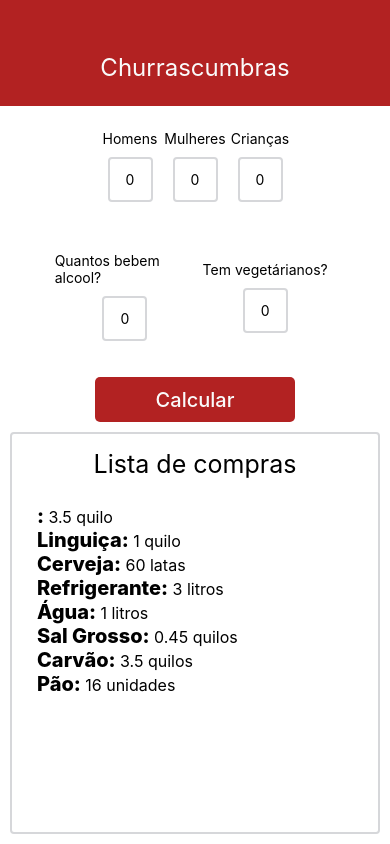
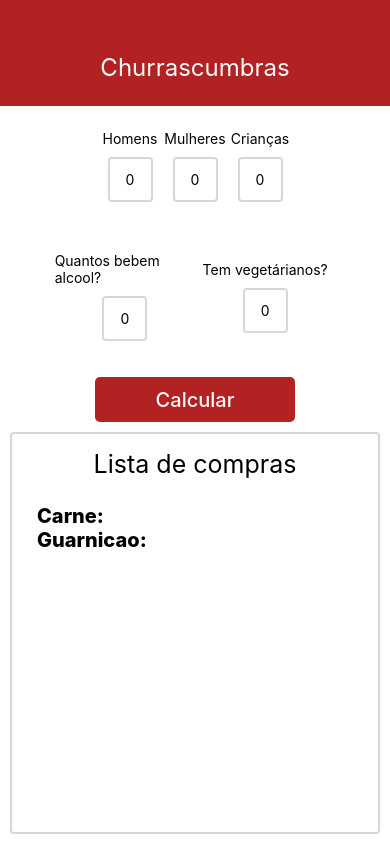
Before and after one commit to gefymarcos/workshop-RN, a React Native app in the folder app7/: screen / in a window 390 px wide. Built offline with nearby package versions, Linux system fonts and the light colour scheme.

Commit message:
alteracoes nos arquivos de estrutura para compartilhar os estados e gerar a lista de compras:

```diff
--- a/app7/src/App.js
+++ b/app7/src/App.js
@@ -1,22 +1,122 @@
-import React from 'react';
+import React, { Component } from 'react';
 import { View, StyleSheet } from 'react-native';
 
-import { Header, Painel } from './Components';
-import Result from './Components/Result';
+import { Header, Painel, Result } from './Components';
 
-export default props => (
+export default class App extends Component {
+  constructor(props) {
+    super(props);
+
+    this.state = {
+      man: '',
+      woman: '',
+      child: '',
+      drinker: '',
+      vegetarian: '',
+      carne: 0,
+      guarnicao: 0,
+      cerveja: 0,
+      bebidas: 0,
+      carvao: 0,
+      resultado: [
+        {
+          title: 'Carne',
+          description: '',
+          unit: ''
+        },
+        {
+          title: 'Guarnicao',
+          description: '',
+          unit: ''
+        }
+      ]
+    };
+
+    this.calcular = this.calcular.bind(this);
+    this.refreshValue = this.refreshValue.bind(this);
+  }
+
+  calcular() {
+    const { man, woman, child, drinker, vegetarian, resultado } = this.state;
+    let { carne, guarnicao, cerveja, bebidas, carvao } = this.state;
+
+    if (man) {
+      carne += parseFloat(man) * 400;
+      guarnicao += parseFloat(man) * 200;
+      bebidas += parseFloat(man) * 1000;
+    }
+    if (woman) {
+      carne += parseFloat(woman) * 300;
+      guarnicao += parseFloat(woman) * 200;
+      bebidas += parseFloat(woman) * 1000;
+    }
+    if (child) {
+      carne += parseFloat(child) * 200;
+      guarnicao += parseFloat(child) * 100;
+      bebidas += parseFloat(child) * 1000;
+    }
+    if (drinker) {
+      cerveja = parseFloat(drinker) * 1500;
+    }
+    if (vegetarian && vegetarian < (man + woman)) {
+      carne -= (parseFloat(vegetarian) * 300);
+      guarnicao += (parseFloat(vegetarian + 10));
+    }
+    if (carne > 0) {
+      carvao = Math.round((carne / 5) * 6);
+    }
+
+    this.setState({
+      carne,
+      guarnicao,
+      cerveja,
+      bebidas,
+      carvao,
+      resultado
+    });
+
+    // const result = parseFloat(man) + parseFloat(woman);
+    console.log('carne: ', `${carne / 1000}kg`);
+    console.log('guarnicao: ', `${guarnicao / 1000}kg`);
+    console.log('bebidas: ', `${bebidas / 1000}l`);
+    console.log('cerveja: ', `${cerveja / 1000}l`);
+    console.log('carvao', `${carvao / 1000}kg`);
+  }
+
+  refreshValue(name, value) {
+    const object = {};
+    object[name] = value;
+    this.setState(object);
+  }
+
+  render() {
+    return (
       <View style={styles.container}>
         <View style={styles.header} >
           <Header />
         </View>
         <View style={styles.painel}>
-      <Painel style={styles.painel} />
+          <Painel
+            style={styles.painel}
+            man={this.state.man}
+            woman={this.state.woman}
+            child={this.state.child}
+            drinker={this.state.drinker}
+            vegetarian={this.state.vegetarian}
+            calcular={this.calcular}
+            refreshValue={this.refreshValue}
+          />
         </View>
         <View style={styles.result}>
-      <Result style={styles.result} />
+          <Result
+            style={styles.result}
+            items={this.state.resultado}
+          />
         </View>
       </View>
     );
+  }
+}
 
 const styles = StyleSheet.create({
   container: {
--- a/app7/src/Components/Item.js
+++ b/app7/src/Components/Item.js
@@ -4,7 +4,7 @@ import { View, Text, StyleSheet } from 'react-native';
 const Item = props => (
   <View style={styles.itemBox}>
     <Text style={styles.itemTitle}>{props.title}: </Text>
-    <Text style={styles.itemDescription}>{props.description} {props.unidade}</Text>
+    <Text style={styles.itemDescription}>{props.description} {props.unit}</Text>
   </View>
 );
 
--- a/app7/src/Components/Painel.js
+++ b/app7/src/Components/Painel.js
@@ -1,115 +1,47 @@
-import React, { Component } from 'react';
+import React from 'react';
 import { View, StyleSheet } from 'react-native';
 
 import { Input, Button } from './';
 
-class Painel extends Component {
-  constructor(props) {
-    super(props);
-
-    this.state = {
-      man: '',
-      woman: '',
-      child: '',
-      drinker: '',
-      vegetarian: ''
-    };
-
-    this.calcular = this.calcular.bind(this);
-    this.refreshValue = this.refreshValue.bind(this);
-  }
-
-  calcular() {
-    let carne = 0,
-      guarnicao = 0,
-      cerveja = 0,
-      bebidas = 0,
-      carvao = 0;
-
-    const { man, woman, child, drinker, vegetarian } = this.state;
-
-    if (man) {
-      carne += parseFloat(man) * 400;
-      guarnicao += parseFloat(man) * 200;
-      bebidas += parseFloat(man) * 1000;
-    }
-    if (woman) {
-      carne += parseFloat(woman) * 300;
-      guarnicao += parseFloat(woman) * 200;
-      bebidas += parseFloat(woman) * 1000;
-    }
-    if (child) {
-      carne += parseFloat(child) * 200;
-      guarnicao += parseFloat(child) * 100;
-      bebidas += parseFloat(child) * 1000;
-    }
-    if (drinker) {
-      cerveja = parseFloat(drinker) * 1500;
-    }
-    if (vegetarian && vegetarian < (man + woman)) {
-      carne -= (parseFloat(vegetarian) * 300);
-      guarnicao += (parseFloat(vegetarian) + 100);
-    }
-    if (carne > 0) {
-      carvao = Math.round((carne / 5) * 6);
-    }
-
-    // const result = parseFloat(man) + parseFloat(woman);
-    console.log('carne: ', `${carne / 1000}kg`);
-    console.log('guarnicao: ', `${guarnicao / 1000}kg`);
-    console.log('bebidas: ', `${bebidas / 1000}l`);
-    console.log('cerveja: ', `${cerveja / 1000}l`);
-    console.log('carvao', `${carvao / 1000}kg`);
-  }
-
-  refreshValue(name, value) {
-    const object = {};
-    object[name] = value;
-    this.setState(object);
-  }
-
-  render() {
-    return (
+const Painel = props => (
   <View style={styles.container}>
     <View style={styles.peopleBox}>
       <Input
         label='Homens'
-            people={this.state.man}
-            onChange={this.refreshValue}
+        people={props.man}
+        onChange={props.refreshValue}
         id='man'
       />
       <Input
         label='Mulheres'
-            people={this.state.woman}
-            onChange={this.refreshValue}
+        people={props.woman}
+        onChange={props.refreshValue}
         id='woman'
       />
       <Input
         label='Crianças'
-            people={this.state.child}
-            onChange={this.refreshValue}
+        people={props.child}
+        onChange={props.refreshValue}
         id='child'
       />
     </View>
     <View style={styles.peopleBox}>
       <Input
         label='Quantos bebem alcool?'
-            people={this.state.drinker}
-            onChange={this.refreshValue}
+        people={props.drinker}
+        onChange={props.refreshValue}
         id='drinker'
       />
       <Input
         label='Tem vegetárianos?'
-            people={this.state.vegetarian}
-            onChange={this.refreshValue}
+        people={props.vegetarian}
+        onChange={props.refreshValue}
         id='vegetarian'
       />
     </View>
-        <Button title='Calcular' action={this.calcular} />
+    <Button title='Calcular' action={props.calcular} />
   </View>
 );
-  }
-}
 
 export { Painel };
 
--- a/app7/src/Components/Result.js
+++ b/app7/src/Components/Result.js
@@ -3,14 +3,7 @@ import { View, Text, StyleSheet } from 'react-native';
 
 import { Item } from './';
 
-export default class Result extends Component {
-  constructor(props) {
-    super(props);
-
-    this.state = {
-      resultado: ''
-    };
-  }
+class Result extends Component {
 
   render() {
     return (
@@ -19,51 +12,21 @@ export default class Result extends Component {
           <Text style={styles.text}>Lista de compras</Text>
         </View>
         <View style={styles.listBox}>
-          <Item
-            title={this.state.resultado}
-            description={3.5}
-            unidade='quilo'
-          />
-          <Item
-            title='Linguiça'
-            description={1}
-            unidade='quilo'
-          />
-          <Item
-            title='Cerveja'
-            description={60}
-            unidade='latas'
-          />
-          <Item
-            title='Refrigerante'
-            description={3}
-            unidade='litros'
-          />
-          <Item
-            title='Água'
-            description={1}
-            unidade='litros'
-          />
-          <Item
-            title='Sal Grosso'
-            description={0.450}
-            unidade='quilos'
-          />
-          <Item
-            title='Carvão'
-            description={3.5}
-            unidade='quilos'
-          />
-          <Item
-            title='Pão'
-            description={16}
-            unidade='unidades'
-          />
+          {this.props.items.map((item, i) =>
+            <Item
+              key={i}
+              title={item.title}
+              description={item.description}
+              unit={item.unit}
+            />
+          )}
         </View>
       </View>
     );
   }
 }
+
+export { Result };
 
 const styles = StyleSheet.create({
   container: {
--- a/app7/src/Components/index.js
+++ b/app7/src/Components/index.js
@@ -1,5 +1,6 @@
 export * from './Header';
 export * from './Painel';
+export * from './Result';
 export * from './Item';
 export * from './Input';
 export * from './Button';
```
Lines whose indentation alone changed are shown as unchanged.
